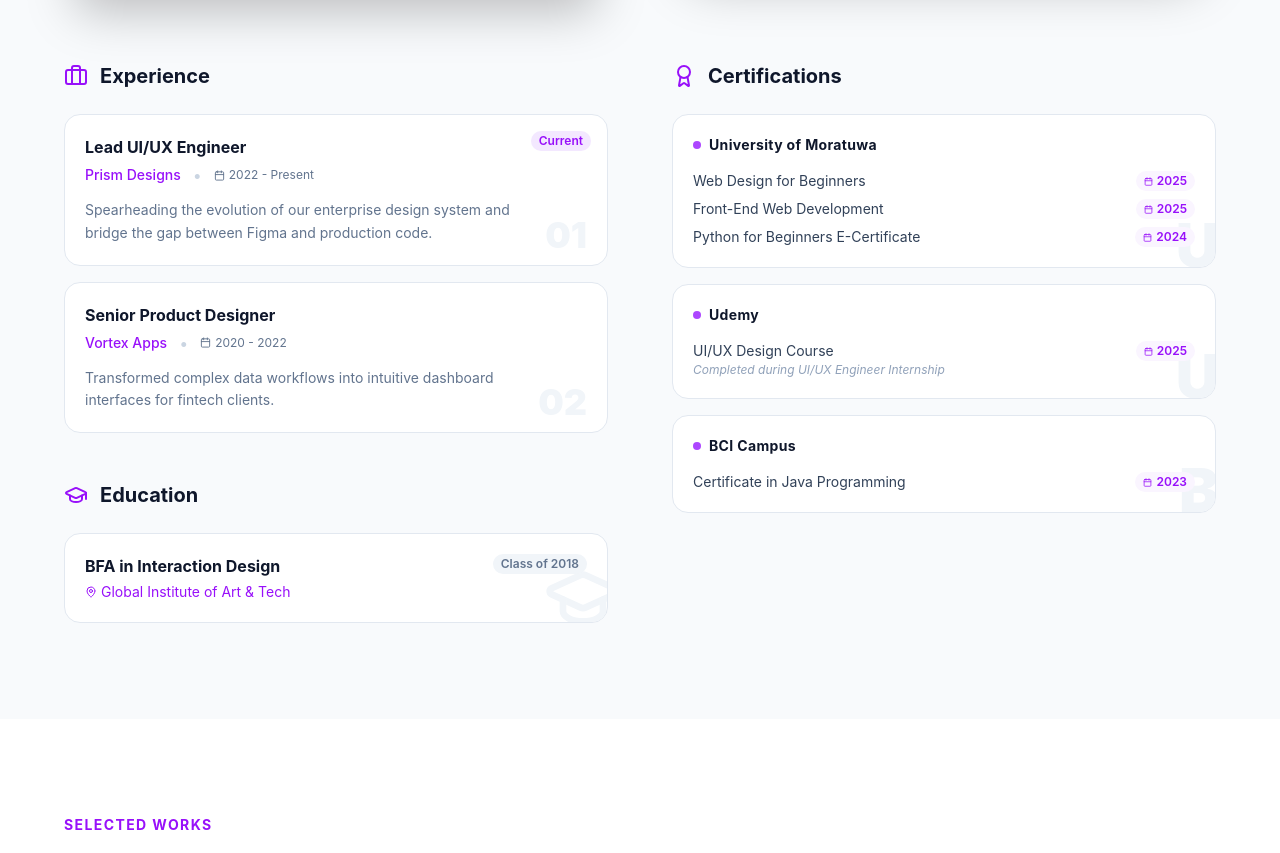
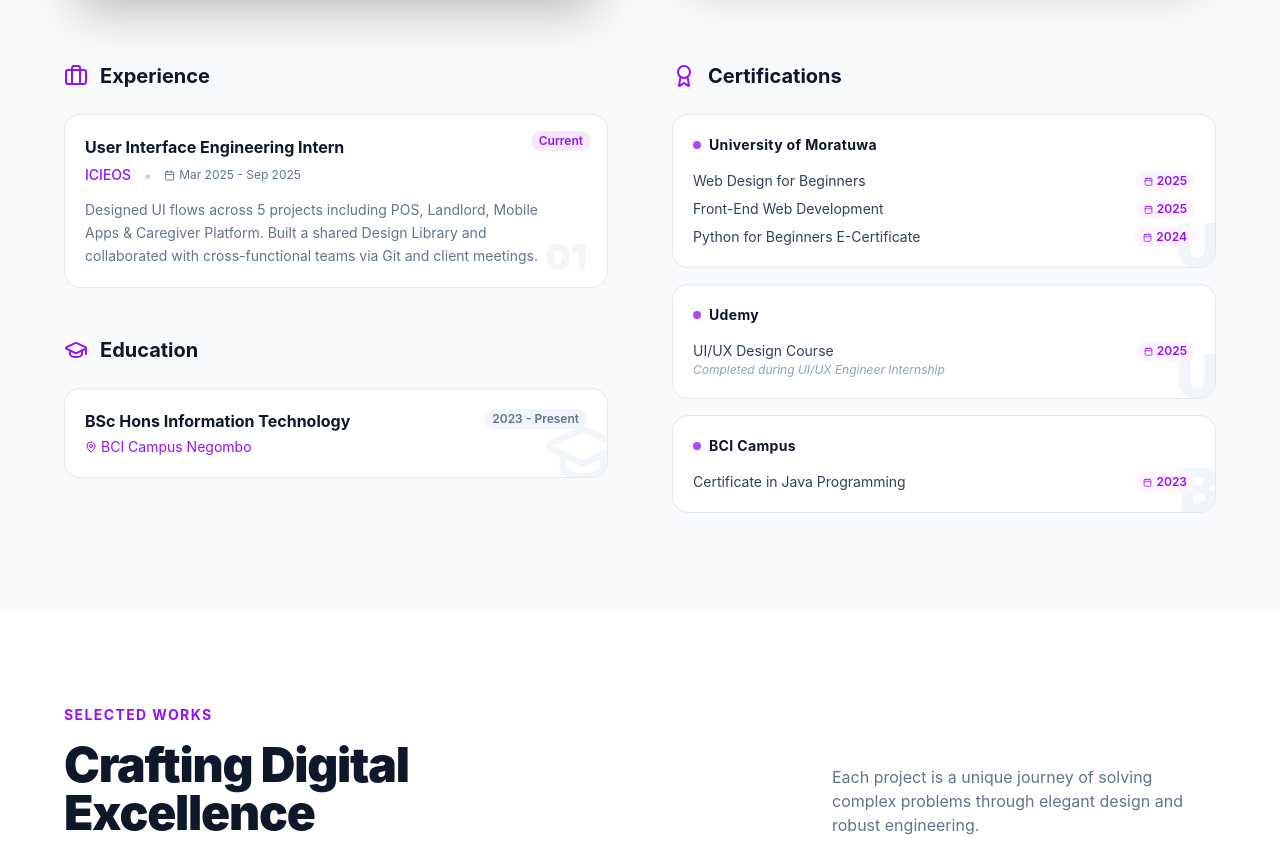
Before and after one commit to IsuruParindya/Personal-Portfolio, a React (Vite) app: page / in a window 1280 px wide. Shown: the part 1726-2579 px from the top of the page. Built offline with nearby package versions, Linux system fonts and the light colour scheme.

Commit message:
Refactor code structure for improved readability and maintainability

```diff
--- a/index.html
+++ b/index.html
@@ -5,6 +5,7 @@
       <meta charset="UTF-8" />
       <meta name="viewport" content="width=device-width, initial-scale=1.0" />
       <title>Parindya</title>
+      <link rel="icon" type="image/x-icon" href="public/P logo.png" />
     </head>
 
     <body>
--- a/src/app/components/About.tsx
+++ b/src/app/components/About.tsx
@@ -1,4 +1,3 @@
-import React from 'react';
 import { motion } from 'motion/react';
 import { ImageWithFallback } from './figma/ImageWithFallback';
 import { Palette, Code, Briefcase, GraduationCap, MapPin, Calendar, Award } from 'lucide-react';
@@ -17,19 +16,12 @@ export const About = () => {
 
   const experiences = [
     {
-      role: 'Lead UI/UX Engineer',
-      company: 'Prism Designs',
-      period: '2022 - Present',
-      description: 'Spearheading the evolution of our enterprise design system and bridge the gap between Figma and production code.',
-      tag: 'Current'
+      role: 'User Interface Engineering Intern',
+      company: 'ICIEOS',
+      period: 'Mar 2025 - Sep 2025',
+      tag: 'Current',
+      description: 'Designed UI flows across 5 projects including POS, Landlord, Mobile Apps & Caregiver Platform. Built a shared Design Library and collaborated with cross-functional teams via Git and client meetings.'
     },
-    {
-      role: 'Senior Product Designer',
-      company: 'Vortex Apps',
-      period: '2020 - 2022',
-      description: 'Transformed complex data workflows into intuitive dashboard interfaces for fintech clients.',
-      tag: null
-    }
   ];
 
   const certifications = [
@@ -147,7 +139,7 @@ export const About = () => {
           </motion.div>
         </div>
 
-        {/* Row 2: Experience + Education | Certifications — perfectly side by side */}
+        {/* Row 2: Experience + Education | Certifications */}
         <div className="grid grid-cols-1 lg:grid-cols-2 gap-16 items-start">
 
           {/* LEFT: Experience + Education */}
@@ -171,7 +163,7 @@ export const About = () => {
                     whileInView={{ opacity: 1, y: 0 }}
                     viewport={{ once: true }}
                     transition={{ duration: 0.5, delay: idx * 0.15 }}
-                    className="group relative rounded-2xl border border-slate-200 dark:border-slate-700 bg-white dark:bg-slate-800/50 p-5 hover:border-purple-400 dark:hover:border-purple-500 hover:shadow-lg hover:shadow-purple-500/10 transition-all duration-300"
+                    className="group relative rounded-2xl border border-slate-200 dark:border-slate-700 bg-white dark:bg-slate-800/50 p-5 hover:border-purple-400 dark:hover:border-purple-500 hover:shadow-lg hover:shadow-purple-500/10 transition-all duration-300 overflow-hidden"
                   >
                     {exp.tag && (
                       <span className="absolute top-4 right-4 text-xs font-semibold px-2 py-0.5 rounded-full bg-purple-100 dark:bg-purple-900/40 text-purple-600 dark:text-purple-400">
@@ -181,7 +173,7 @@ export const About = () => {
                     <span className="text-4xl font-black text-slate-100 dark:text-slate-700/60 absolute bottom-3 right-5 select-none pointer-events-none leading-none group-hover:text-purple-100 dark:group-hover:text-purple-900/30 transition-colors duration-300">
                       0{idx + 1}
                     </span>
-                    <h4 className="font-bold text-slate-900 dark:text-white text-base mb-1">{exp.role}</h4>
+                    <h4 className="font-bold text-slate-900 dark:text-white text-base mb-1 pr-16">{exp.role}</h4>
                     <div className="flex items-center gap-3 mb-3">
                       <span className="text-sm font-medium text-purple-600 dark:text-purple-400">{exp.company}</span>
                       <span className="text-slate-300 dark:text-slate-600">•</span>
@@ -196,6 +188,7 @@ export const About = () => {
               </div>
             </div>
 
+            {/* Education */}
             <div>
               <h3 className="flex items-center gap-3 text-xl font-bold text-slate-900 dark:text-white mb-6">
                 <GraduationCap className="text-purple-600" />
@@ -214,21 +207,21 @@ export const About = () => {
                 />
                 <div className="relative z-10">
                   <div className="flex items-start justify-between mb-1">
-                    <h4 className="font-bold text-slate-900 dark:text-white">BFA in Interaction Design</h4>
+                    <h4 className="font-bold text-slate-900 dark:text-white">BSc Hons Information Technology</h4>
                     <span className="text-xs font-semibold px-2 py-0.5 rounded-full bg-slate-100 dark:bg-slate-700 text-slate-500 dark:text-slate-400 ml-2 whitespace-nowrap">
-                      Class of 2018
+                      2023 - Present
                     </span>
                   </div>
                   <div className="flex items-center gap-1 text-sm text-purple-600 dark:text-purple-400 mt-1">
                     <MapPin size={12} />
-                    <span>Global Institute of Art & Tech</span>
+                    <span>BCI Campus Negombo</span>
                   </div>
                 </div>
               </motion.div>
             </div>
           </motion.div>
 
-          {/* RIGHT: Certifications — starts at exact same level as Experience */}
+          {/* RIGHT: Certifications */}
           <motion.div
             initial={{ opacity: 0, x: 50 }}
             whileInView={{ opacity: 1, x: 0 }}
--- a/src/app/components/CaseStudyModal.tsx
+++ b/src/app/components/CaseStudyModal.tsx
@@ -1,4 +1,3 @@
-import React from "react";
 import { motion, AnimatePresence } from "motion/react";
 import { X, ExternalLink, CheckCircle2 } from "lucide-react";
 import { ImageWithFallback } from "./figma/ImageWithFallback";
```
Also changed, not shown: public/P logo.png (added).
